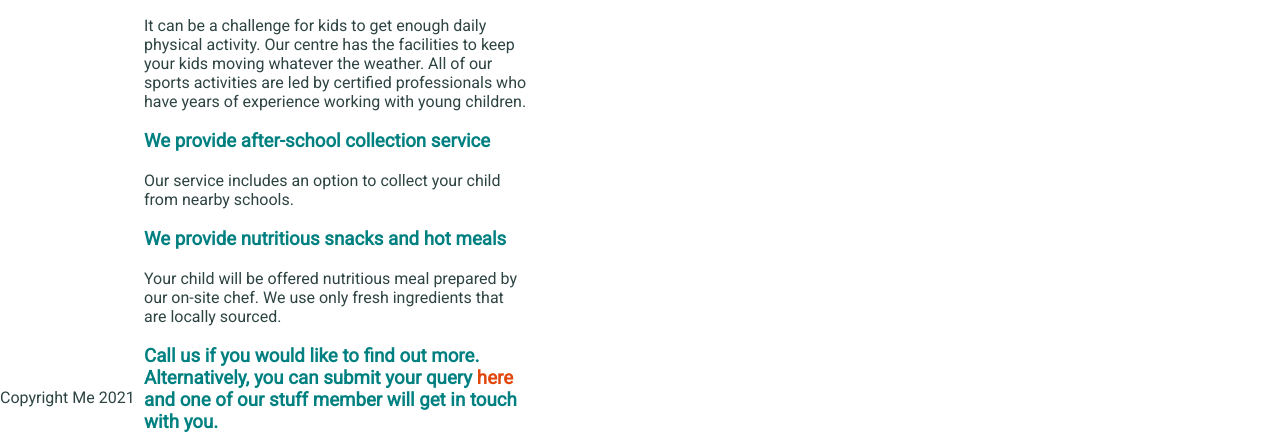
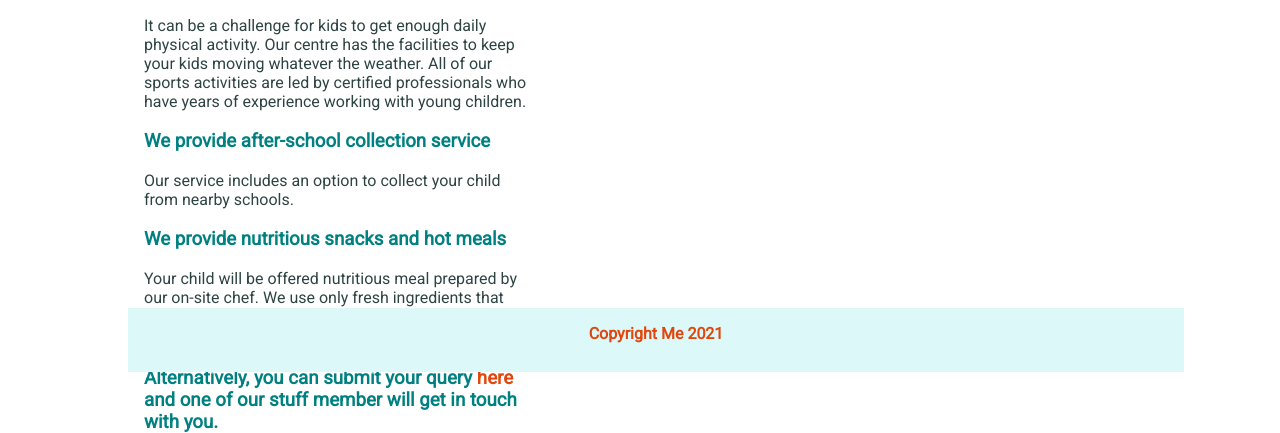
Before and after one commit to Code-Institute-Submissions/my-first-project-8, a plain HTML site: page index.html in a window 1280 px wide. Shown: the part 428-861 px from the top of the page. Drawn offline with Linux system fonts and the light colour scheme.

Commit message:
Update footer element in all html files

```diff
--- a/index.html
+++ b/index.html
@@ -54,12 +54,14 @@
 
         <br>
 
-        <h3>Call us if you would like to find out more. Alternatively, you can submit your query <a href="enquiries.html" class="link">here</a> and one of our stuff member will get in touch with you.</p>
+        <h3>Call us if you would like to find out more. Alternatively, you can submit your query <a href="enquiries.html" class="link">here</a> and one of our stuff member will get in touch with you.</h3>
 
     </section>
 
     <footer>
-        <p>Copyright Me 2021</p>
+        <div class="footer">
+            <p><strong>Copyright Me 2021</strong></p>
+        </div>
     </footer>
 
 </body>
```
Also changed, not shown: enquiries.html (+3 -1 lines), timetable.html (+3 -1 lines).
